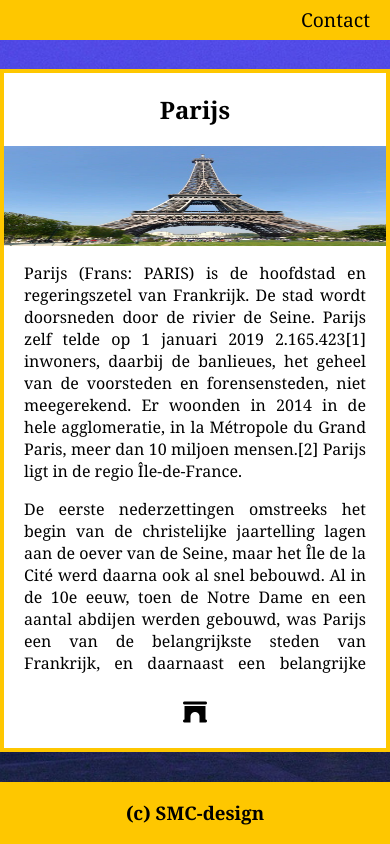
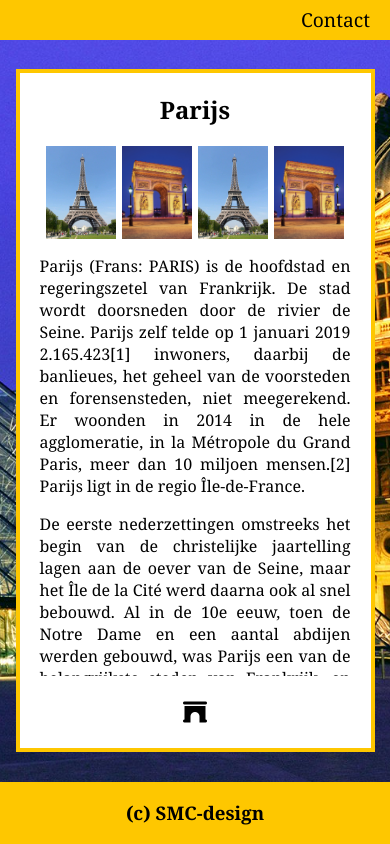
Before and after one commit to hsm23/Flexbox-voorbeeld, a plain HTML site: page index.html in a window 390 px wide. Drawn offline with Linux system fonts and the light colour scheme.

Commit message:
Another fix of the pictures on smaller phone screens

```diff
--- a/style.css
+++ b/style.css
@@ -114,15 +114,25 @@ footer {
 }
 
 @media (max-width: 450px) {
+  .wrapper {
+    width: 90vw;
+  }
   .container {
     flex-direction: column;
   }
   .plaatjes {
     flex-direction: row;
-    height: 100px;
+    max-height: 100px;
+    margin: 0 20px;
   }
 
   #plaatje3, #plaatje4 {
     /*display: none;*/
   }
 }
+
+@media (max-width: 400px) {
+  .plaatjes img {
+    max-width: 70px;
+  }
+}
```
